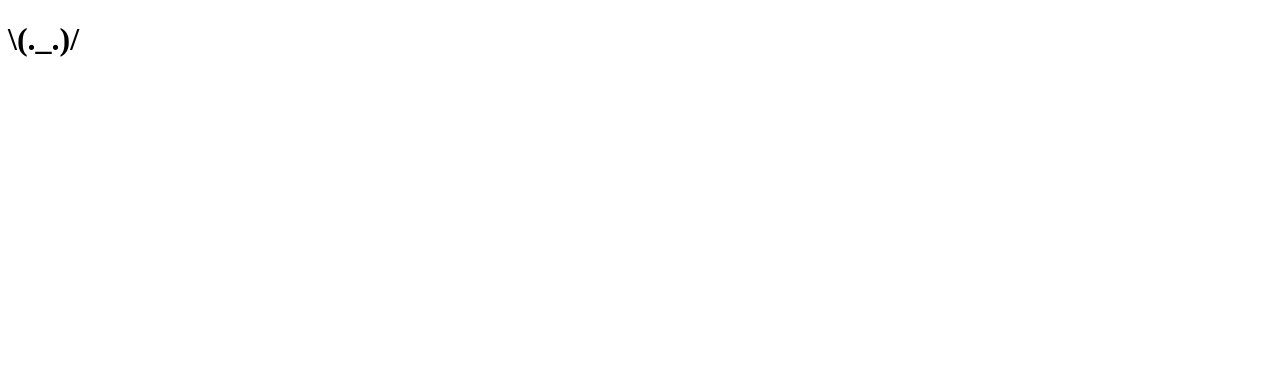
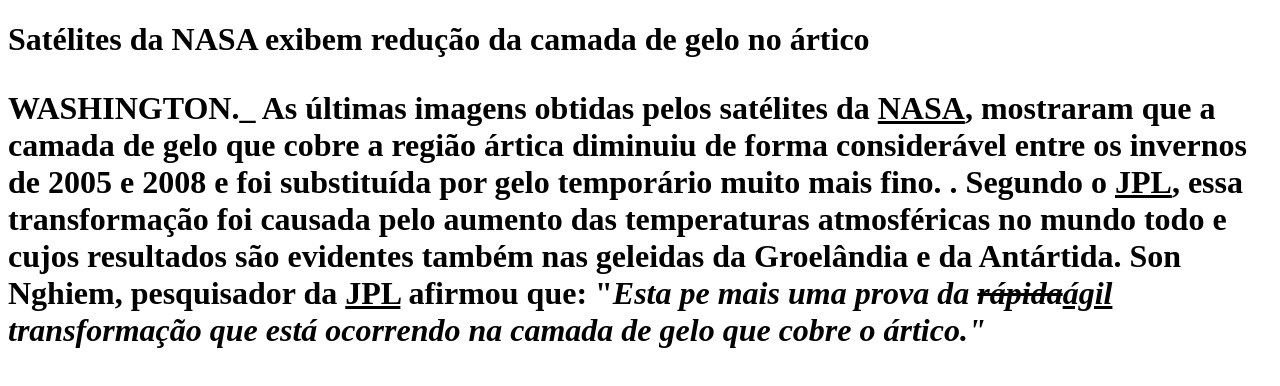
Before and after one commit to PkRchs/PkRchs.github.io, a plain HTML site: page index.html in a window 1280 px wide. Drawn offline with Linux system fonts and the light colour scheme.

Commit message:
Update index.html

```diff
--- a/index.html
+++ b/index.html
@@ -1,12 +1,19 @@
 <!DOCTYPE html>
-<html lang="en">
-<head>
-    <meta charset="UTF-8">
-    <meta http-equiv="X-UA-Compatible" content="IE=edge">
-    <meta name="viewport" content="width=device-width, initial-scale=1.0">
-    <title>pagina HTML</title>
-</head>
-<body>
-    <h1>\(._.)/</h1>
-</body>
+<html lang="pt-br" dir="ltr">
+  <head>
+    <meta charset="utf-8">
+    <title></title>
+  </head>
+  <body>
+   <h1>Satélites da NASA exibem redução da camada de gelo no ártico<h1>
+     <p> <b>WASHINGTON._</b> As últimas imagens obtidas pelos satélites da <ins>NASA</ins>, mostraram que a camada de gelo que cobre a região ártica diminuiu de forma considerável
+       entre os invernos de 2005 e 2008 e foi substituída por gelo temporário muito mais fino. .
+
+       Segundo o <ins>JPL</ins>, essa transformação foi causada pelo aumento das temperaturas atmosféricas no mundo todo e cujos resultados são evidentes também nas geleidas da
+       Groelândia e da Antártida.
+
+       <b>Son Nghiem</b>, pesquisador da <ins>JPL</ins> afirmou que:
+
+       "<i>Esta pe mais uma prova da <del>rápida</del><ins>ágil</ins> transformação que está ocorrendo na camada de gelo que cobre o ártico."
+  </body>
 </html>
```
